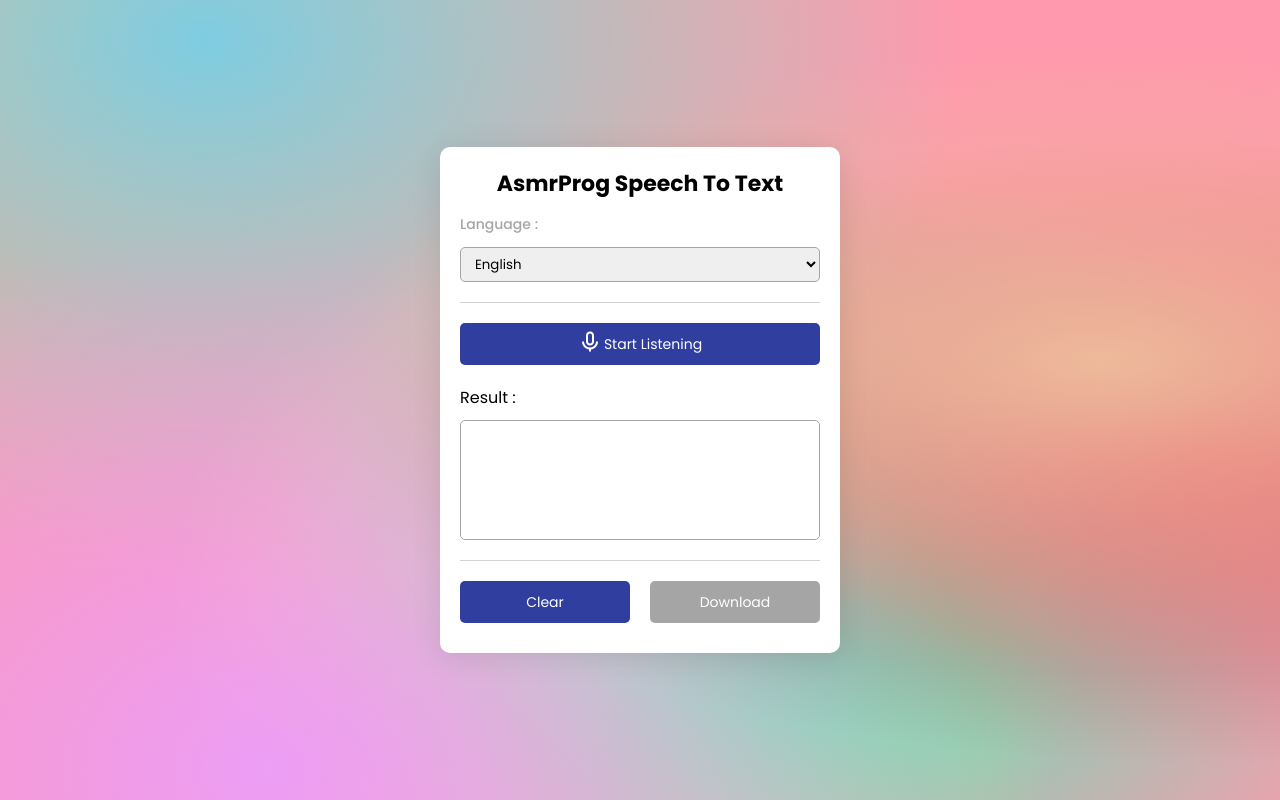
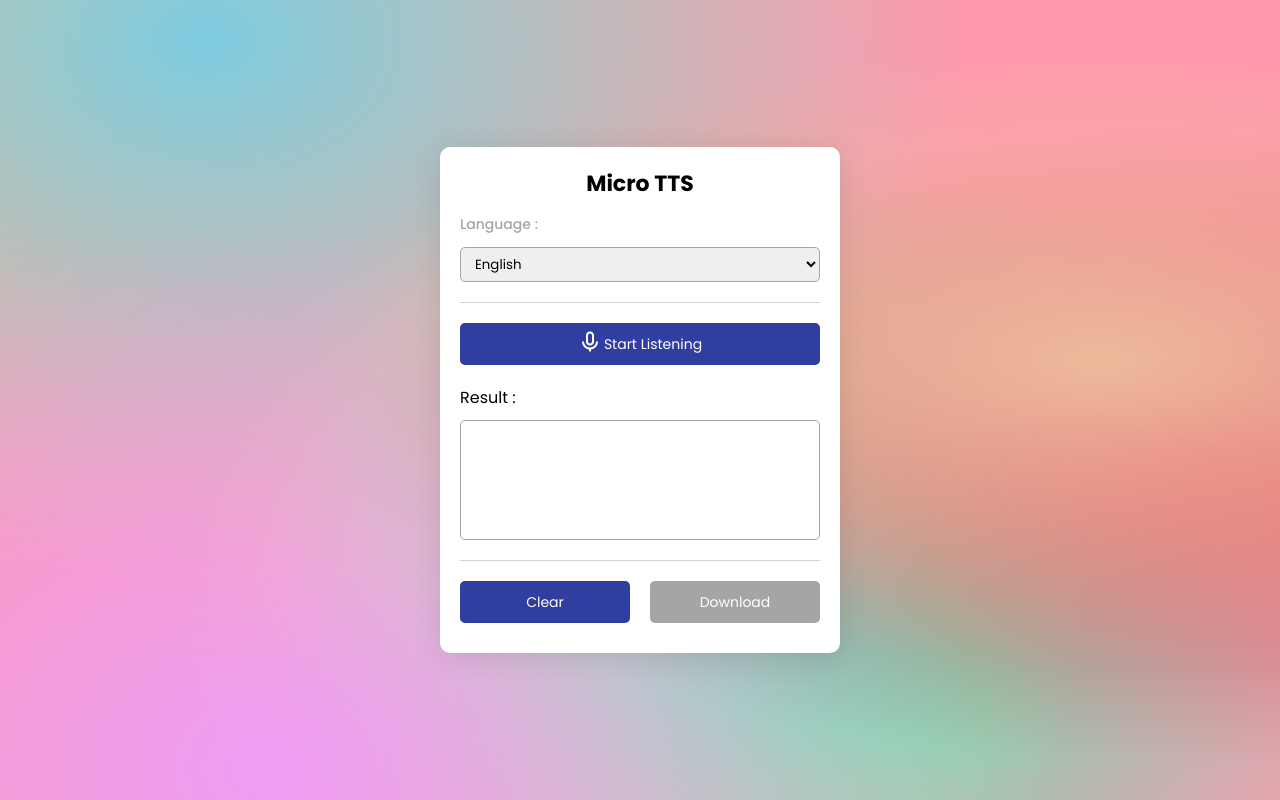
Before and after one commit to microtts/main, a plain HTML site: page index.html in a window 1280 px wide. Drawn offline with nearby package versions, Linux system fonts and the light colour scheme.

Commit message:
Update index.html

```diff
--- a/index.html
+++ b/index.html
@@ -6,13 +6,13 @@
     <meta name="viewport" content="width=device-width, initial-scale=1.0">
     <link href='https://unpkg.com/boxicons@2.1.4/css/boxicons.min.css' rel='stylesheet'>
     <link rel="stylesheet" href="style.css">
-    <title>Day #64 - Speech To Text | AsmrProg</title>
+    <title> Micro-TTS </title>
 </head>
 
 <body>
 
     <div class="container">
-        <p class="header">AsmrProg Speech To Text</p>
+        <p class="header"> Micro TTS </p>
         <div class="settings">
             <div class="language">
                 <p>Language :</p>
```
